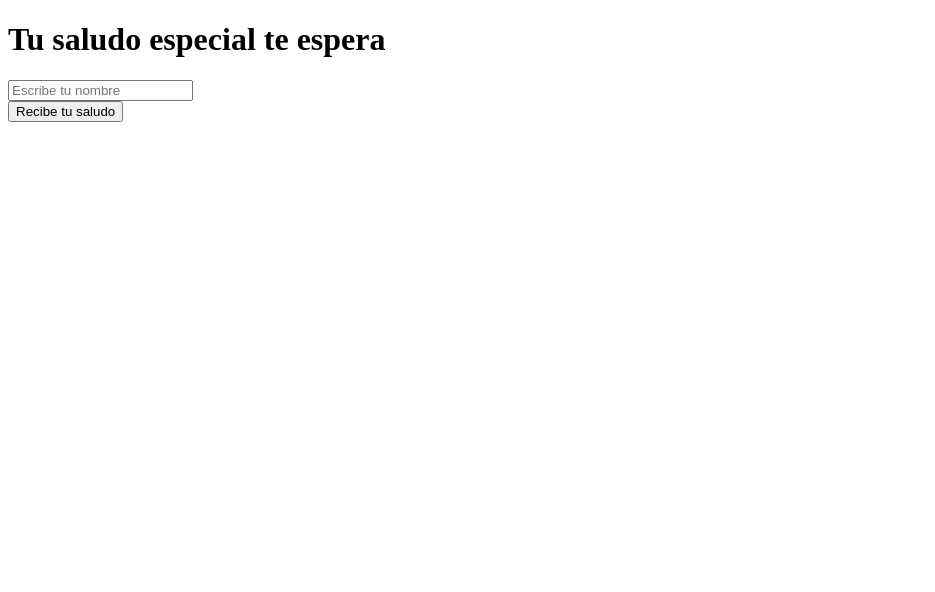
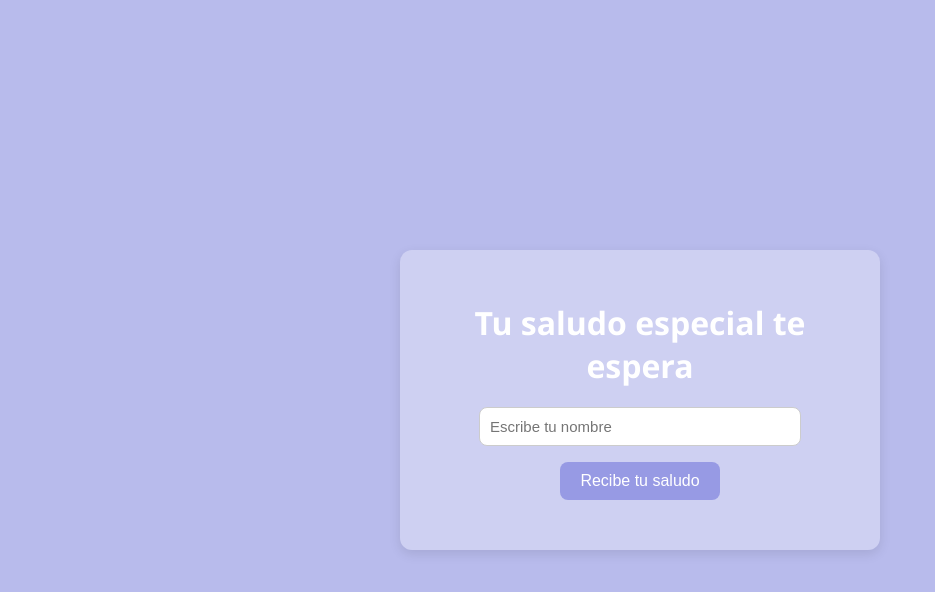
Before and after one commit to tracy200319/prebootcamp-Tracy-Moriano, a plain HTML site: page index.html in a window 1280 px wide. Shown: the whole page, without its empty margins (0-935 px from the left). Drawn offline with Linux system fonts and the light colour scheme.

Commit message:
Update HTML

```diff
--- a/index.html
+++ b/index.html
@@ -3,7 +3,7 @@
 <head>
   <meta charset="UTF-8">
   <title>PreBootcamp Tracy Moriano</title>
-  <link rel="stylesheet" href="styles.css">
+  <link rel="stylesheet" href="diseño.css">
 </head>
 <body>
   <div class="container">
```
